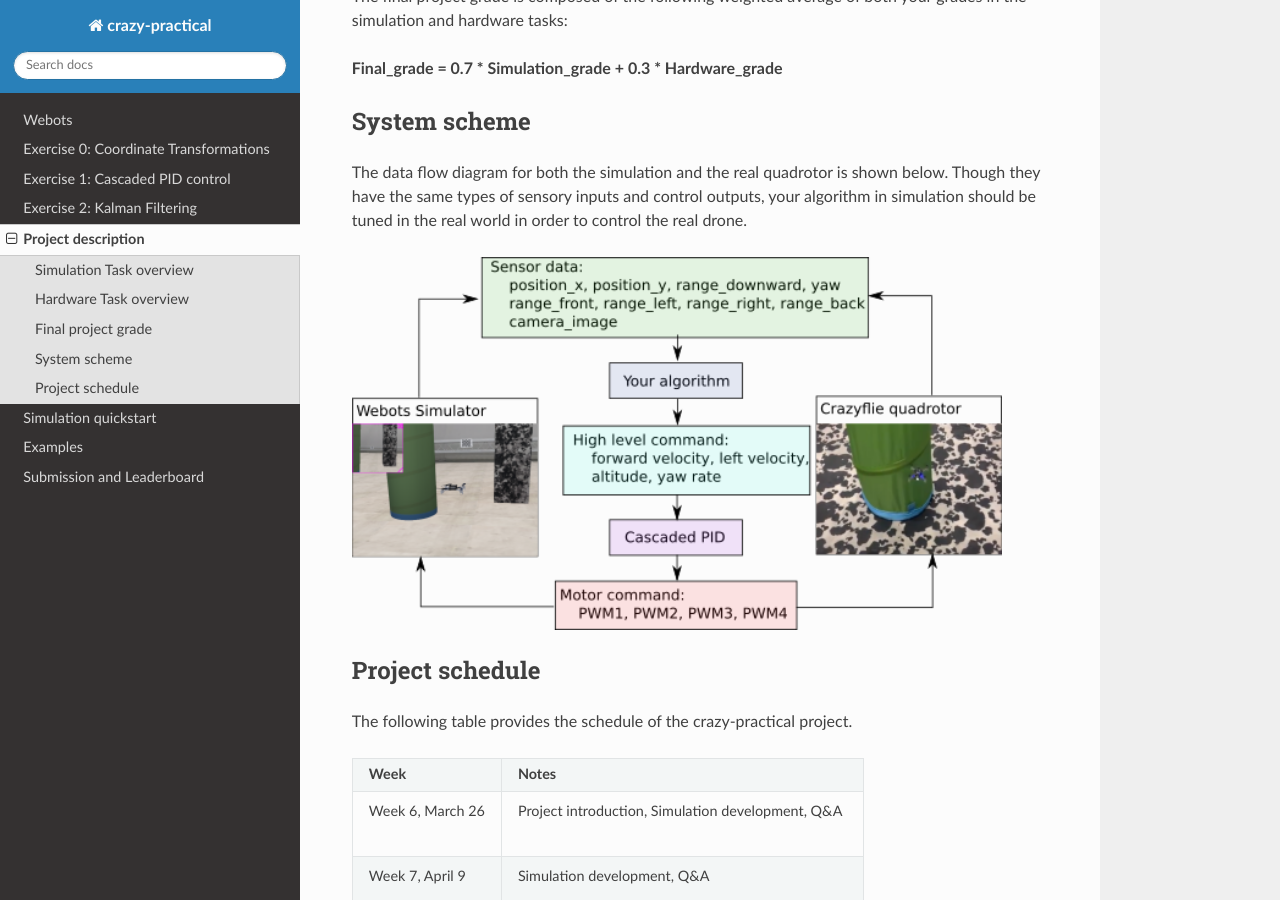
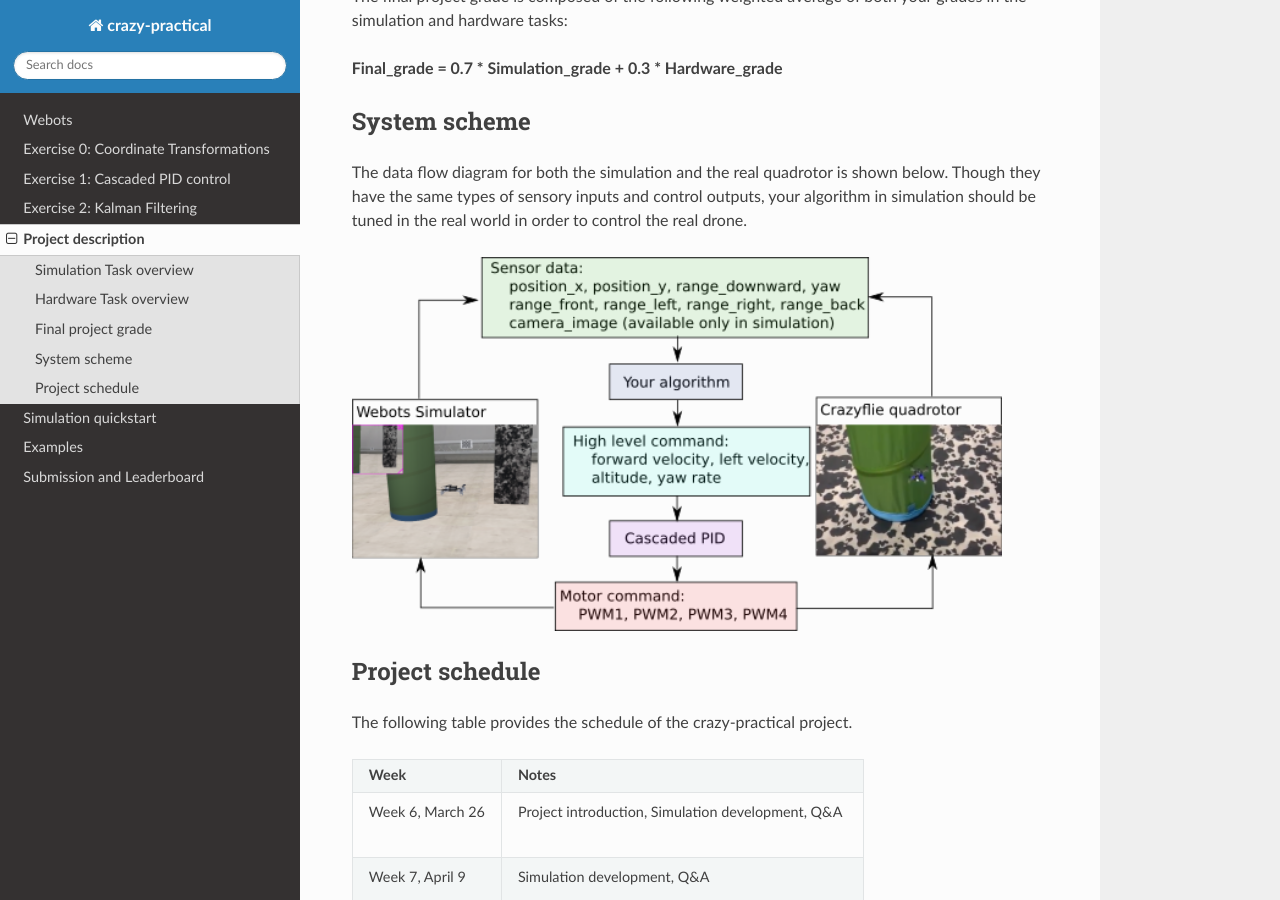
Before and after one commit to lis-epfl/micro-502, a Sphinx documentation site: the page built from docs/assignment/project_description.rst, in a window 1280 px wide and 900 px high, scrolled down 3334 px. Built offline with Sphinx 7.4.7 and the Read the Docs theme 2.0.0, drawn with Linux system fonts in a browser that asks for light colours.

Commit message:
Edits to figures

```diff
--- a/docs/assignment/project_description.rst
+++ b/docs/assignment/project_description.rst
@@ -84,7 +84,7 @@ System scheme
 The data flow diagram for both the simulation and the real quadrotor is shown below.
 Though they have the same types of sensory inputs and control outputs, your algorithm in simulation should be tuned in the real world in order to control the real drone.
 
-.. image:: sim2real.png
+.. image:: sim2real_edit.png
   :width: 650
   :alt: sim2real
 
```
Also changed, not shown: docs/assignment/sim2real_edit.png (added), docs/assignment/sim2real_edit.svg (added).
